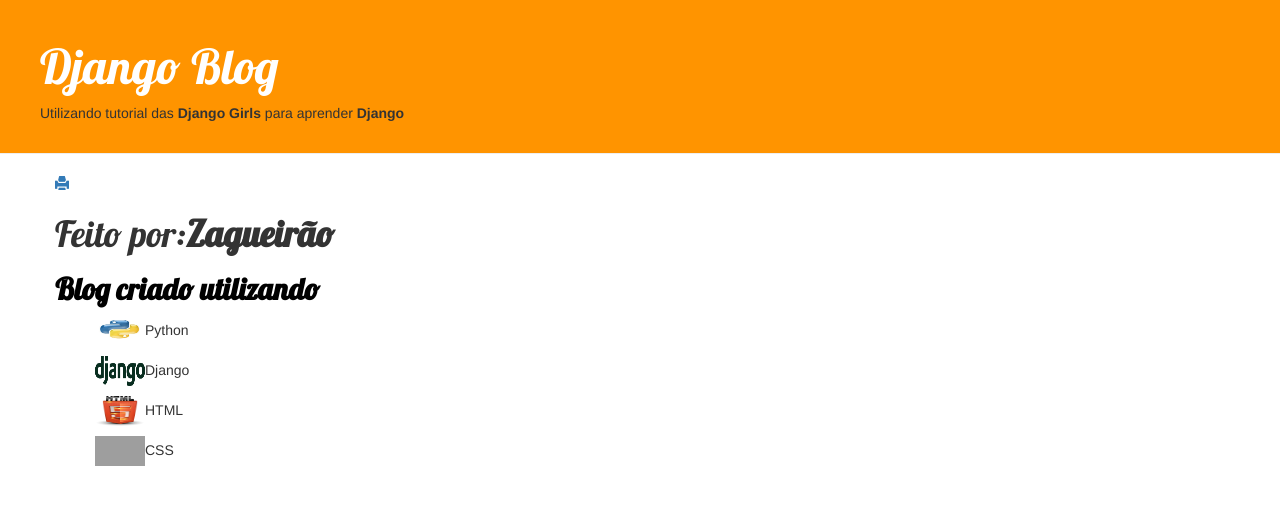
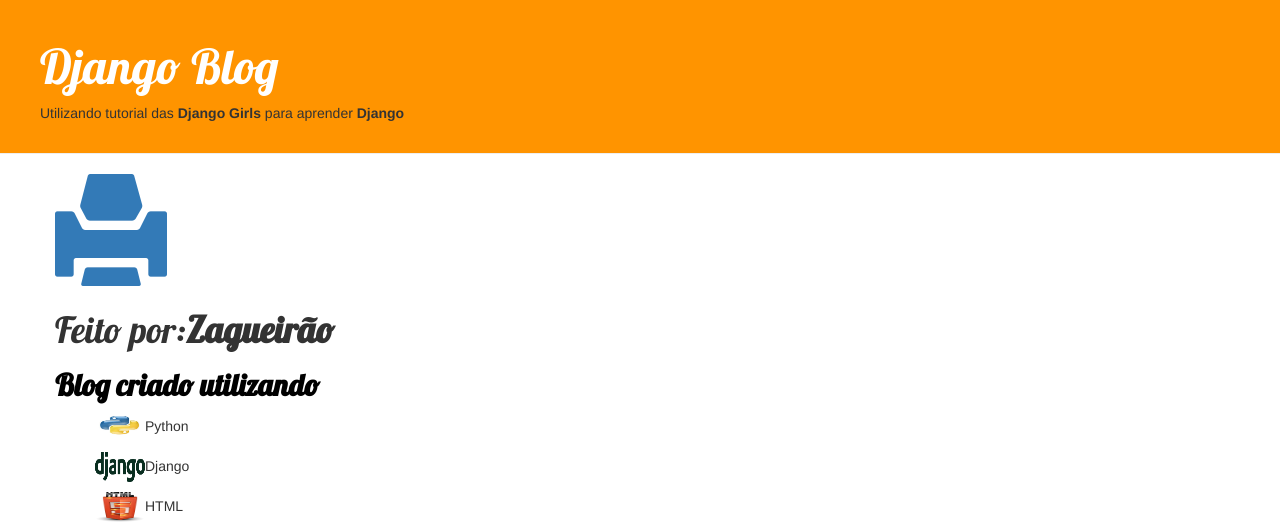
Before and after one commit to ThiagoOliveira001/my-first-blog, a Django app: page / in a window 1280 px wide. Shown: the top 527 px of the page. Run offline with Django 3.2, Linux system fonts and the light colour scheme; data that the repository does not hold is empty; some libraries are stand-ins or nearby versions; grey boxes are pictures that could not be loaded.

Commit message:
icone imprimir

```diff
--- a/blog/static/css/blog.css
+++ b/blog/static/css/blog.css
@@ -53,6 +53,6 @@
     color: #0E110F;
 }
 
-.glyphicon .glyphicon-print{
-    font-size: 6em;
+.glyphicon-print{
+    font-size: 8em;
 }
```
